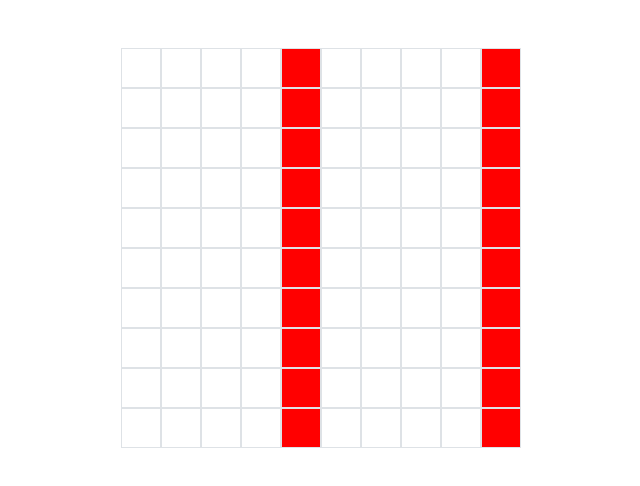
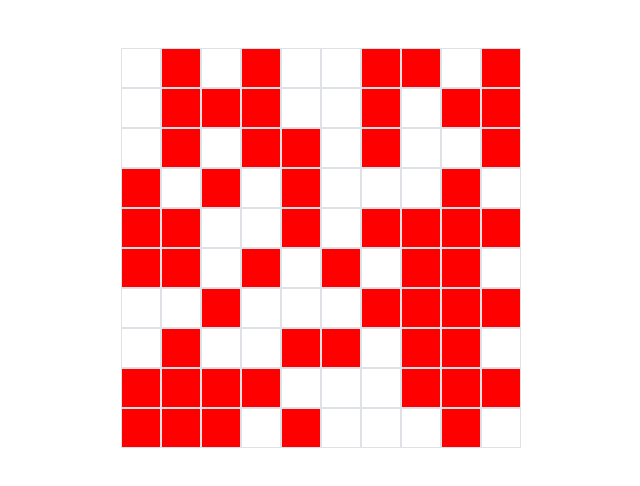
Before and after one commit to robnit/fbdemo, a React (Create React App) app: page / in a window 1280 px wide. Shown: the top 486 px of the page, without its empty margins (319-959 px from the left). Built offline with nearby package versions, Linux system fonts and the light colour scheme.

Commit message:
randomize grid on mount

```diff
--- a/src/App.js
+++ b/src/App.js
@@ -1,23 +1,34 @@
-import React from 'react';
+import React, { PureComponent } from 'react'
 import Grid from './Grid';
+import Box from './Box';
+import { toggle, generateGrid } from './utils'
 
 import './App.css';
+import { thisExpression } from '@babel/types';
 
-function App() {
-  return (
-    <div className="container mt-5">
-      <Grid/>
-      <Grid/>
-      <Grid/>
-      <Grid/>
-      <Grid/>
-      <Grid/>
-      <Grid/>
-      <Grid/>
-      <Grid/>
-      <Grid/>
-    </div>
-  );
+class App extends PureComponent {
+  state = { grid: [] };
+
+  componentDidMount() {
+    this.setState({ grid: generateGrid(10) })
+  }
+
+
+  renderRow(boxes) {
+    return (
+      <div className="row justify-content-center">
+        { boxes.map((value) => <Box on={ value } />) }
+      </div>
+    );
+  }
+
+  render() {
+    return (
+      <div className="container mt-5">
+        { this.state.grid.map(this.renderRow) }
+      </div>
+    );
+  }
 }
 
 export default App;
--- /dev/null
+++ b/src/utils/index.js
@@ -0,0 +1,37 @@
+export function toggle(row, cell, arr) {
+  if (row > arr.length || (arr[row] && cell > arr[row].length)) return arr;
+
+  const grid = [...arr];
+  function flip(x, y) {
+    if (!grid[x]) {
+      console.log(x, y);
+    }
+    grid[x][y] = !grid[x][y];
+  }
+
+  grid[row][cell] = !grid[row][cell];
+  if (row > 0) flip(row - 1, cell);
+  if (cell > 0) flip(row, cell - 1);
+  if (row < grid.length - 1) {
+    flip(row + 1, cell);
+  }
+  if (cell < grid[row].length - 1) {
+    flip(row, cell + 1);
+  }
+
+  return grid;
+}
+
+export function generateGrid(size) {
+  const row = Array(size).fill(false);
+  let output = Array(size).fill([]);
+  output = output.map(() => row.slice());
+
+  for (let i = 0; i < 200; i += 1) {
+    const randoX = Math.floor(Math.random() * size);
+    const randoY = Math.floor(Math.random() * size);
+    output = toggle(randoX, randoY, output);
+  }
+
+  return output;
+}
```
